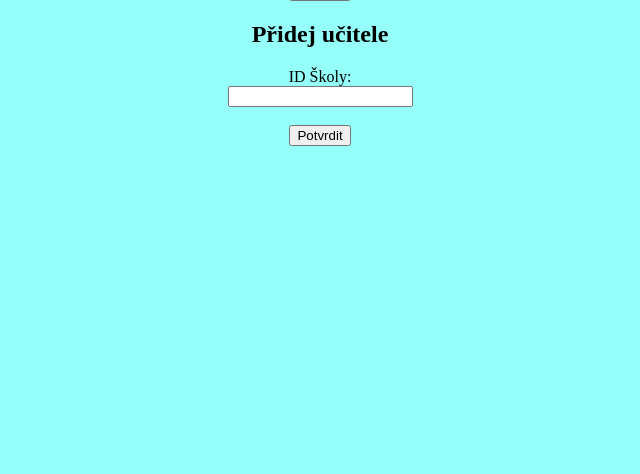
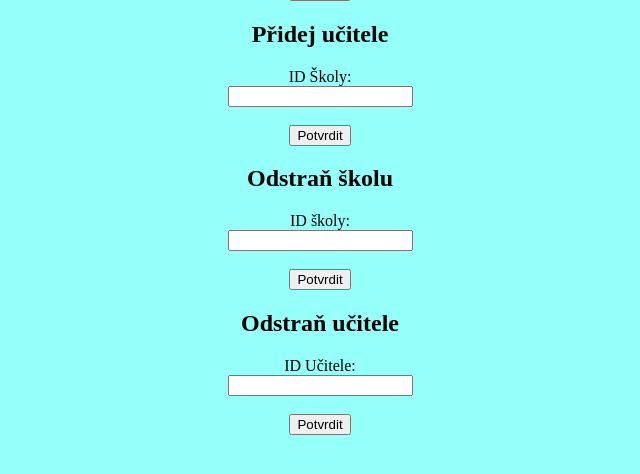
Before and after one commit to ulricht01/PS1, a Flask app: page /admin in a window 1280 px wide. Shown: the part 224-698 px from the top of the page, without its empty margins (320-960 px from the left). Run offline with Flask 3, Linux system fonts and the light colour scheme.

Commit message:
0.2.2
Přidání možnosti odstranění dat z DB na admin.html.

```diff
--- a/code/app.py
+++ b/code/app.py
@@ -52,6 +52,18 @@ def admin():
             database.pridej_ucitele(cursor, klic_ucitel, id_skoly)
             connection.commit()
             connection.close()
+        elif 'odstran_skolu' in request.form:
+            id_skoly = int(request.form['id_skoly_odstr'])
+            connection, cursor = database.otevri_spojeni()
+            database.odstran_skolu(cursor, id_skoly)
+            connection.commit()
+            connection.close()
+        elif 'odstran_ucitel' in request.form:
+            id_ucitel = int(request.form['id_ucitel_odstr'])
+            connection, cursor = database.otevri_spojeni()
+            database.odstran_ucitele(cursor, id_ucitel)
+            connection.commit()
+            connection.close()
     return render_template('admin.html')
 
 @app.errorhandler(404)
--- a/code/templates/admin.html
+++ b/code/templates/admin.html
@@ -29,6 +29,22 @@
             <br>
             <input type="submit" value="Potvrdit" name="pridat_ucitel">
         </form>
+
+        <form method="post">
+            <h2> Odstraň školu </h2>
+            <label for="id_skoly_odstr">ID školy:</label>
+            <input type="text" id="id_skoly_odstr" name="id_skoly_odstr" required>
+            <br>
+            <input type="submit" value="Potvrdit" name="odstran_skolu">
+        </form>
+
+        <form method="post">
+            <h2> Odstraň učitele </h2>
+            <label for="id_ucitel_odstr">ID Učitele:</label>
+            <input type="number" id="id_ucitel_odstr" name="id_ucitel_odstr" min="0" required>
+            <br>
+            <input type="submit" value="Potvrdit" name="odstran_ucitel">
+        </form>
 </body>
 
 
```
Also changed, not shown: code/database.py (+8 -0 lines).
